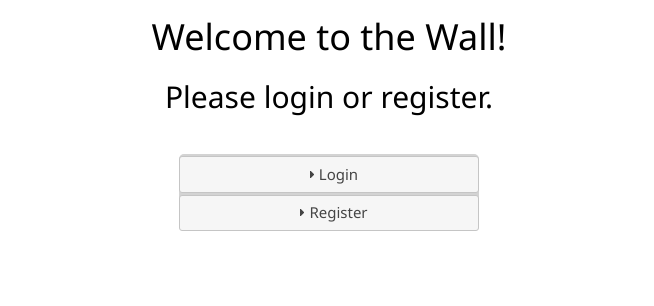
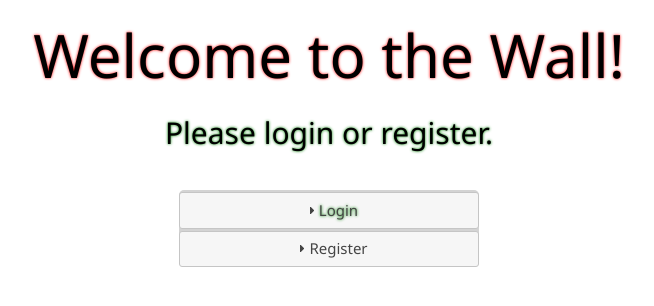
Before and after one commit to thomasjedstrom/The_Wall-Python-Flask, a Flask app: page / in a window 1280 px wide. Shown: the top 306 px of the page, without its empty margins (311-965 px from the left). Run offline with Flask 2, Linux system fonts and the light colour scheme; some libraries are stand-ins or nearby versions.

Commit message:
fixed a few more styling things, still not amazing, but fully functional and I'm going to move on for now.

```diff
--- a/static/css/style.css
+++ b/static/css/style.css
@@ -18,7 +18,13 @@ form{
     color: red;
     font-weight: bold;
 }
-
+h1{
+    text-shadow: 0 0 3px #FF0000;
+    font-size: 4em;
+}
+h2{
+    text-shadow: 0 0 3px green;
+}
 
 
 /*THE WALL*/
```
